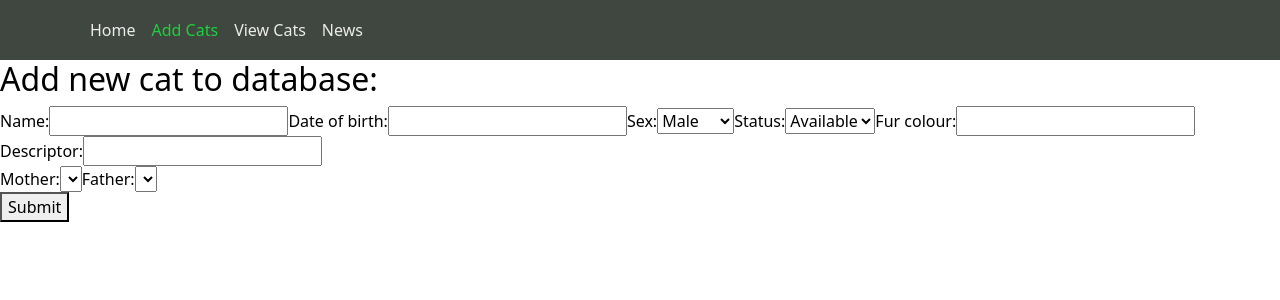
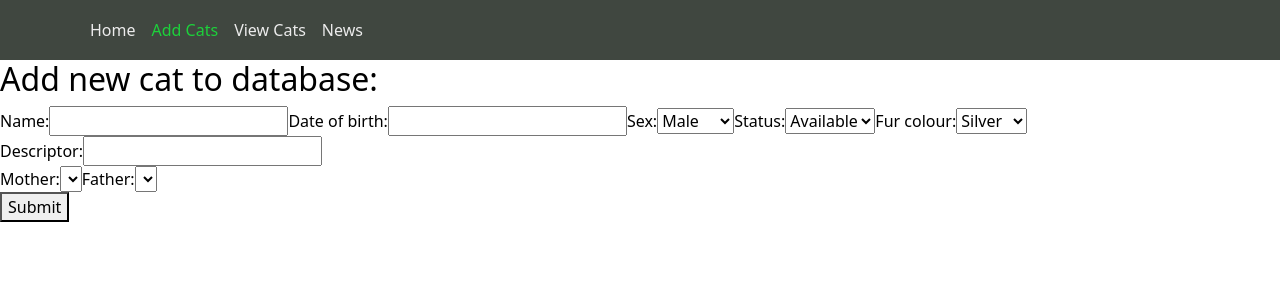
Before and after one commit to DaniilPaskal/junglebeauty-administrator, a React (Create React App) app: page /add-cats in a window 1280 px wide. Shown: the top 300 px of the page. Built offline with nearby package versions, Linux system fonts and the light colour scheme.

Commit message:
Changed fur colour field to dropdown

```diff
--- a/src/components/CatForm.jsx
+++ b/src/components/CatForm.jsx
@@ -76,7 +76,10 @@ const CatForm = ({ cat = defaultCat }) => {
                 </label>
                 <label>
                     Fur colour:
-                    <input type='text' value={colour} onChange={handleChange} />
+                    <select value={colour} onChange={handleChange}>
+                        <option value='silver'>Silver</option>
+                        <option value='brown'>Brown</option>
+                    </select>
                 </label>
                 <label>
                     Descriptor:
```
